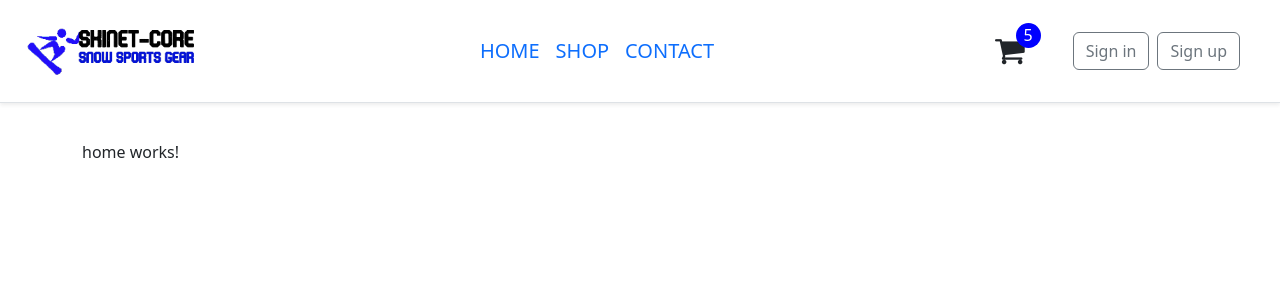
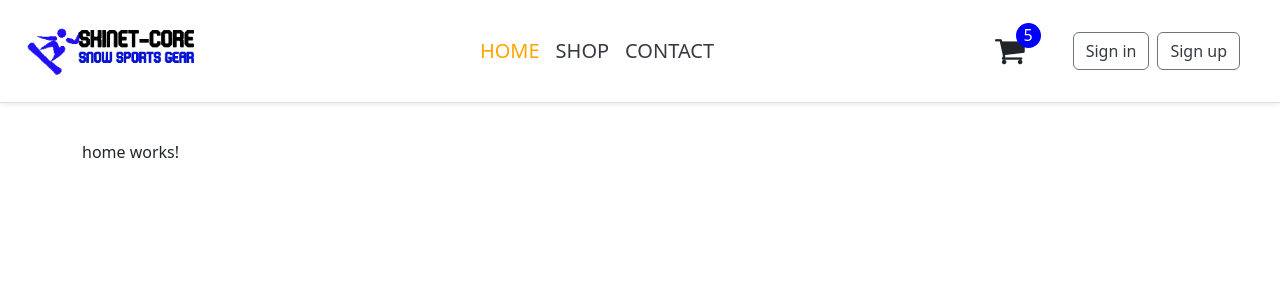
Before and after one commit to MadalinaRadulescu/Skinet, an Angular app in the folder client/: page / in a window 1280 px wide. Shown: the top 300 px of the page. Built offline with nearby package versions, Linux system fonts and the light colour scheme.

Commit message:
product detail page

```diff
--- a/client/src/app/core/nav-bar/nav-bar.component.html
+++ b/client/src/app/core/nav-bar/nav-bar.component.html
@@ -1,11 +1,15 @@
 <header class="d-flex flex-row align-items-center justify-content-between p-3 px-4 mb-3
   bg-white border-bottom fixed-top shadow-sm" >
-  <img src="/assets/images/logo.png" alt="logo" style="max-height: 70px" routerLink="/">
+  <img src="/assets/images/logo.png" alt="logo" class="logo" style="max-height: 70px" routerLink="/">
 
   <nav class="my-2 text-uppercase fs-5">
-    <a class="p-2 link-body-emphasis text-decoration-none" routerLink="/">Home</a>
-    <a class="p-2 link-body-emphasis text-decoration-none" routerLink="/shop">Shop</a>
-    <a class="p-2 link-body-emphasis text-decoration-none" routerLink="/contact">Contact</a>
+    <a class="p-2"
+       routerLink="/"
+       routerLinkActive="active"
+       [routerLinkActiveOptions]="{exact: true}"
+    >Home</a>
+    <a class="p-2" routerLink="/shop" routerLinkActive="active">Shop</a>
+    <a class="p-2" routerLink="/contact" routerLinkActive="active">Contact</a>
   </nav>
   <div class="d-flex align-items-center">
     <a class="position-relative">
--- a/client/src/app/core/nav-bar/nav-bar.component.scss
+++ b/client/src/app/core/nav-bar/nav-bar.component.scss
@@ -9,3 +9,16 @@
   top: -12px;
   right: 32px;
 }
+
+a {
+  text-decoration: none;
+  color: #343a40;
+
+  &.active {
+    color: orange;
+  }
+}
+
+.logo {
+  cursor: pointer;
+}
--- a/client/src/app/shop/product-details/product-details.component.html
+++ b/client/src/app/shop/product-details/product-details.component.html
@@ -1 +1,19 @@
-<p>product-details works!</p>
+<div class='row' *ngIf="product">
+  <div class="col-6">
+    <img src="{{product.pictureUrl}}" alt="{{product.name}}" class="w-100">
+  </div>
+  <div class="col-6 mt-5">
+    <h2>{{product.name}}</h2>
+    <p>{{product.price | currency}}</p>
+    <div class="d-flex justify-content-start align-items-center">
+      <i class="fa fa-minus-circle text-warning me-2" style="cursor: pointer; font-size: 2em;"></i>
+      <span class="font-weight bold" style="font-size: 1.4em">2</span>
+      <i class="fa fa-plus-circle text-warning ms-2" style="cursor: pointer; font-size: 2em;"></i>
+      <button class="btn btn-outline-secondary ms-4">Add to cart</button>
+    </div>
+    <div class="row mt-4">
+      <h4>Description</h4>
+      <p>{{product.description}}</p>
+    </div>
+  </div>
+</div>
--- a/client/src/app/shop/product-details/product-details.component.ts
+++ b/client/src/app/shop/product-details/product-details.component.ts
@@ -1,10 +1,28 @@
-import { Component } from '@angular/core';
+import {Component, OnInit} from '@angular/core';
+import {Product} from "../../shared/models/product";
+import {ShopService} from "../shop.service";
+import {ActivatedRoute} from "@angular/router";
 
 @Component({
   selector: 'app-product-details',
   templateUrl: './product-details.component.html',
   styleUrls: ['./product-details.component.scss']
 })
-export class ProductDetailsComponent {
+export class ProductDetailsComponent implements OnInit{
+  product?: Product;
+
+  constructor(private shopService: ShopService, private activatedRoute: ActivatedRoute) {
+  }
+  ngOnInit(): void {
+    this.loadProduct();
+  }
+
+  loadProduct(){
+    const id = this.activatedRoute.snapshot.paramMap.get('id');
+    if (id) this.shopService.getProduct(+id).subscribe({
+      next: product => this.product = product,
+      error: error => console.log(error),
+    })
+  }
 
 }
--- a/client/src/app/shop/shop.service.ts
+++ b/client/src/app/shop/shop.service.ts
@@ -27,6 +27,10 @@ export class ShopService {
     return this.http.get<Pagination<Product[]>>(this.baseUrl + 'products', {params});
   }
 
+  getProduct(id: number){
+    return this.http.get<Product>(this.baseUrl + 'products/'+ id)
+  }
+
   getBrands(){
     return this.http.get<Brand[]>(this.baseUrl + 'products/brands');
   }
```
